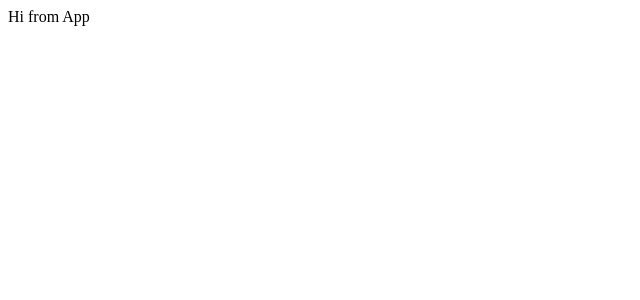
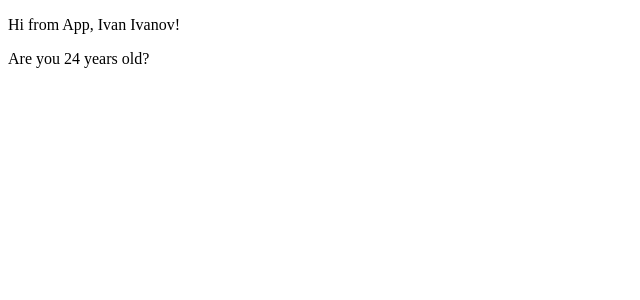
Before and after one commit to MashaKazachenok/ReduxTest, a React app: page / in a window 1280 px wide. Shown: the top 300 px of the page, without its empty margins (0-640 px from the left). Built offline with nearby package versions, Linux system fonts and the light colour scheme.

Commit message:
created simple store connected with react code.

```diff
--- a/package.json
+++ b/package.json
@@ -30,6 +30,8 @@
     "babel-polyfill": "^6.26.0",
     "babel-runtime": "^6.26.0",
     "react": "^16.2.0",
-    "react-dom": "^16.2.0"
+    "react-dom": "^16.2.0",
+    "react-redux": "^5.0.6",
+    "redux": "^3.7.2"
   }
 }
--- a/src/containers/App.js
+++ b/src/containers/App.js
@@ -1,6 +1,20 @@
 import React, { Component } from 'react'
-export default class App extends Component {
-render() {
-return <div>Hi from App</div>
+import { connect } from 'react-redux'
+
+class App extends Component {
+  render() {
+    const { name, surname, age } = this.props.user
+    return <div>
+      <p>Hi from App, {name} {surname}!</p>
+      <p>Are you {age} years old?</p>
+    </div>
+  }
 }
+
+function mapStateToProps (state) {
+  return {
+    user: state
+  }
 }
+
+export default connect(mapStateToProps)(App)
--- a/src/index.js
+++ b/src/index.js
@@ -1,8 +1,15 @@
-import 'babel-polyfill'
 import React from 'react'
 import { render } from 'react-dom'
+import { createStore } from 'redux'
+import { Provider } from 'react-redux'
 import App from './containers/App'
+import configureStore from './store/configureStore'
+
+const store = configureStore()
+
 render(
-<App />,
+<Provider store={store}>
+<App />
+</Provider>,
 document.getElementById('root')
 )
--- /dev/null
+++ b/src/reducers/index.js
@@ -0,0 +1,9 @@
+const initialState = {
+name: 'Ivan',
+surname: 'Ivanov',
+age: 24
+}
+
+export default function userstate(state = initialState) {
+return state;
+}
--- /dev/null
+++ b/src/store/configureStore.js
@@ -0,0 +1,11 @@
+import { createStore } from 'redux'
+import rootReducer from '../reducers'
+export default function configureStore(initialState) {
+const store = createStore(rootReducer, initialState)
+if (module.hot) {
+module.hot.accept('../reducers', () => {
+const nextRootReducer = require('../reducers')
+store.replaceReducer(nextRootReducer)
+})
+} return store
+}
--- a/webpack.config.js
+++ b/webpack.config.js
@@ -13,9 +13,7 @@ module.exports = {
     publicPath: '/static/',
   },
   plugins: [
-
-    new webpack.HotModuleReplacementPlugin(),
-
+    new webpack.HotModuleReplacementPlugin()
   ],
   module: {
     loaders: [
```
Also changed, not shown: 1 other file (tests, documents, lock files or other folders).
